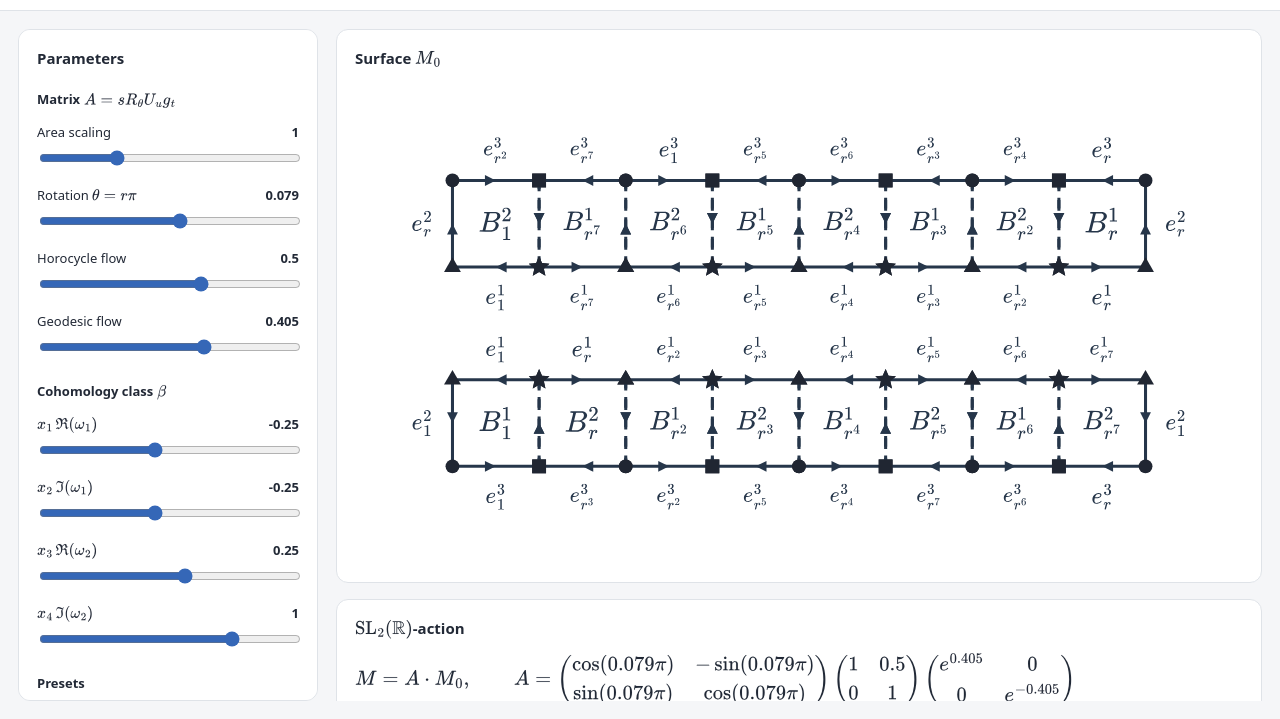
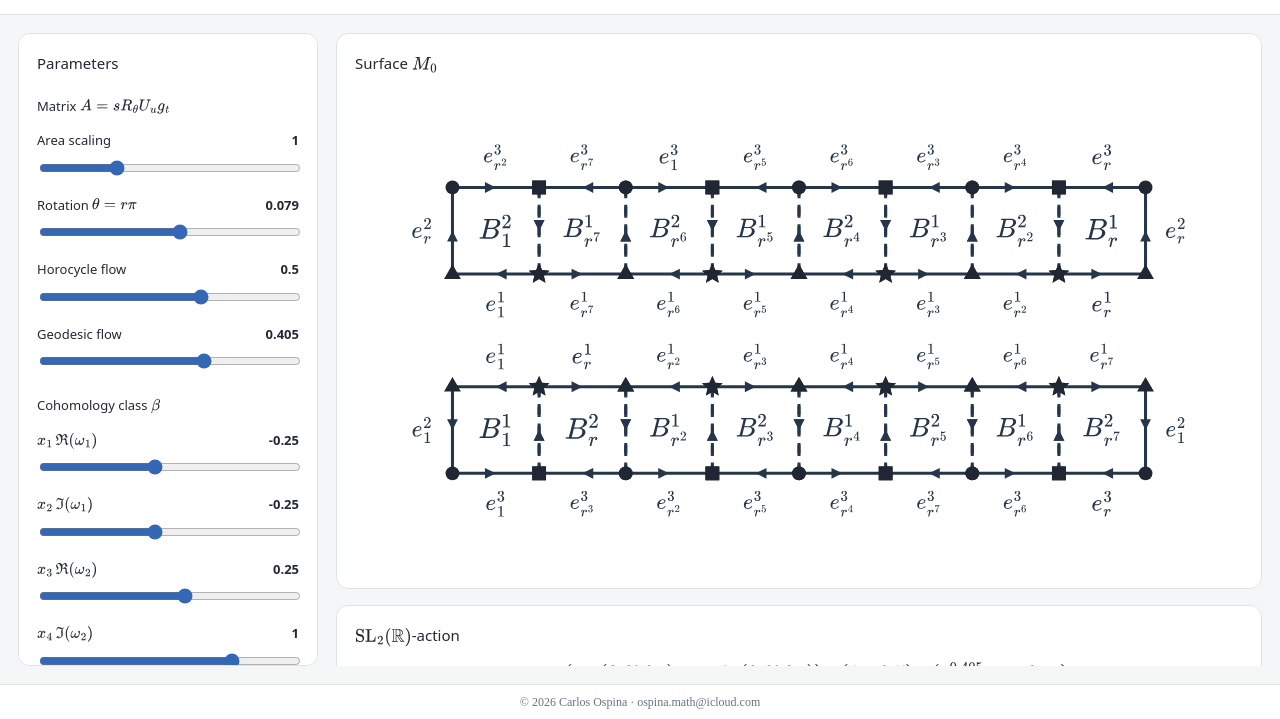
Before and after one commit to CarlosOspinaMath/CarlosOspinaMath.github.io, a plain HTML site: page translation_surface.html in a window 1280 px wide. Shown: the part 81-800 px from the top of the page. Drawn offline with nearby package versions, Linux system fonts and the light colour scheme; a web font is replaced by a local one.

Commit message:
updates applet

```diff
--- a/translation_surface.html
+++ b/translation_surface.html
@@ -4,6 +4,9 @@
 <meta charset="UTF-8">
 <meta name="viewport" content="width=device-width, initial-scale=1">
 <title>Translation Surface Deformations</title>
+
+<link rel="stylesheet" href="style.css">
+<script src="footer.js" defer></script>
 
 <style>
 :root {
@@ -20,8 +23,18 @@ body {
   display: flex;
   flex-direction: column;
   overflow: hidden;
+  font-family: system-ui, -apple-system, sans-serif;
+  font-size: 14px;
+  line-height: 1.5;
+  color: #222936;
+  background: #f5f6f8;
 }
-body > header, body > #error { flex-shrink: 0; }
+
+body > header,
+body > #error,
+body > .footer-placeholder {
+  flex-shrink: 0;
+}
 header {
   padding: 18px 26px;
   background: white;
@@ -139,6 +152,18 @@ button:hover { background: #edf2fa; }
     overflow: visible;
     overscroll-behavior: auto;
   }
+}
+/* Applet footer */
+.footer-placeholder footer {
+  margin: 0;
+  padding: 8px 18px;
+  border-top: 1px solid #dfe3e8;
+  background: white;
+  text-align: center;
+  font-family: 'STIX Two Text', serif;
+  font-size: 12px;
+  line-height: 1.5;
+  color: #697386;
 }
 </style>
 
@@ -996,5 +1021,7 @@ try {
 
 })();
 </script>
+<div class="footer-placeholder"></div>
+
 </body>
 </html>
```
Also changed, not shown: OtherLinks.html (+7 -0 lines).
